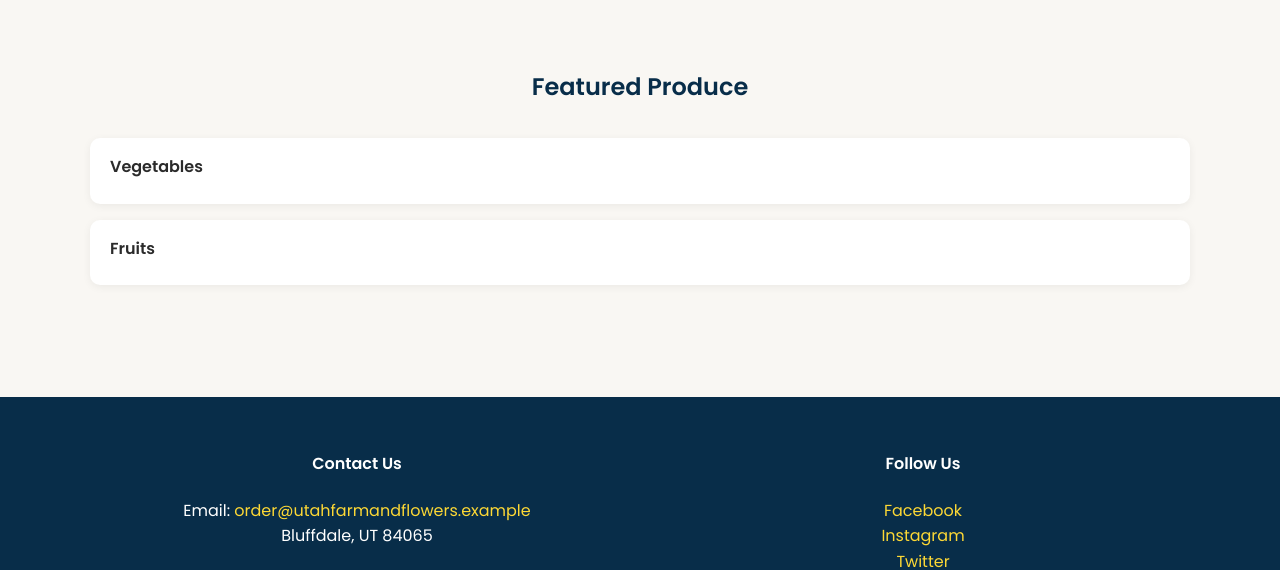
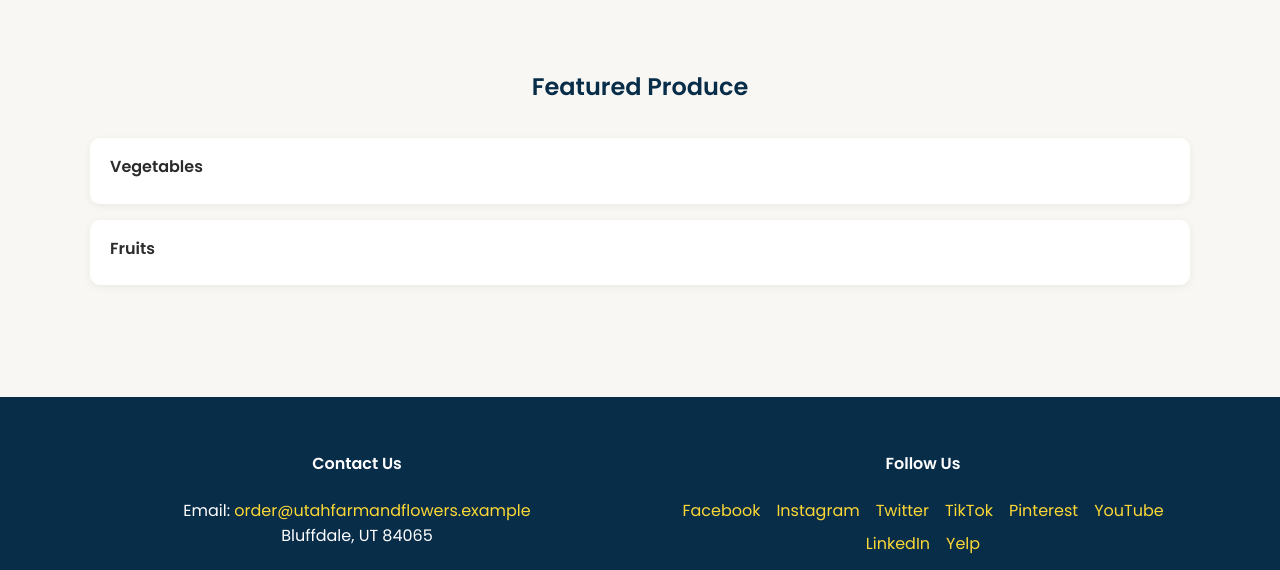
Before and after one commit to sullivantuft/wdd231_project, a plain HTML site: page index.html in a window 1280 px wide. Shown: the part 398-968 px from the top of the page. Drawn offline with Linux system fonts and the light colour scheme.

Commit message:
updated footer accessibility

```diff
--- a/assets/css/style.css
+++ b/assets/css/style.css
@@ -337,6 +337,35 @@ body {
   gap: 2rem; /* Horizontal and vertical space between columns */
   justify-items: center; /* Centers each grid item horizontally within its cell */
   text-align: center; /* Centers all text within each grid cell */
+}
+
+/* Footer social links laid out in a responsive row that wraps nicely */
+.footer-social {
+  list-style: none;
+  padding: 0;
+  margin: 0;
+  display: flex;
+  flex-wrap: wrap;
+  gap: 0.5rem 1rem;
+  justify-content: center;
+}
+
+.footer-social li {
+  margin: 0;
+}
+
+/* Stack footer columns on small screens for better readability */
+@media (max-width: 720px) {
+  .footer-grid {
+    grid-template-columns: 1fr;
+    justify-items: center;
+    text-align: center;
+  }
+
+  .footer-grid > div,
+  .copy {
+    text-align: center;
+  }
 }
 
 /* ================================== */
--- a/assets/js/headerFooter.js
+++ b/assets/js/headerFooter.js
@@ -46,16 +46,16 @@ export function loadHeaderAndFooter(){
 
         <div>
           <h4>Follow Us</h4>
-          <p>
-            <a href="#">Facebook</a><br />
-            <a href="#">Instagram</a><br />
-            <a href="#">Twitter</a><br />
-            <a href="#">TikTok</a><br />
-            <a href="#">Pinterest</a><br />
-            <a href="#">YouTube</a><br />
-            <a href="#">LinkedIn</a><br />
-            <a href="#">Yelp</a>
-          </p>
+          <ul class="footer-social">
+            <li><a href="#">Facebook</a></li>
+            <li><a href="#">Instagram</a></li>
+            <li><a href="#">Twitter</a></li>
+            <li><a href="#">TikTok</a></li>
+            <li><a href="#">Pinterest</a></li>
+            <li><a href="#">YouTube</a></li>
+            <li><a href="#">LinkedIn</a></li>
+            <li><a href="#">Yelp</a></li>
+          </ul>
         </div>
 
         <div class="copy">
```
